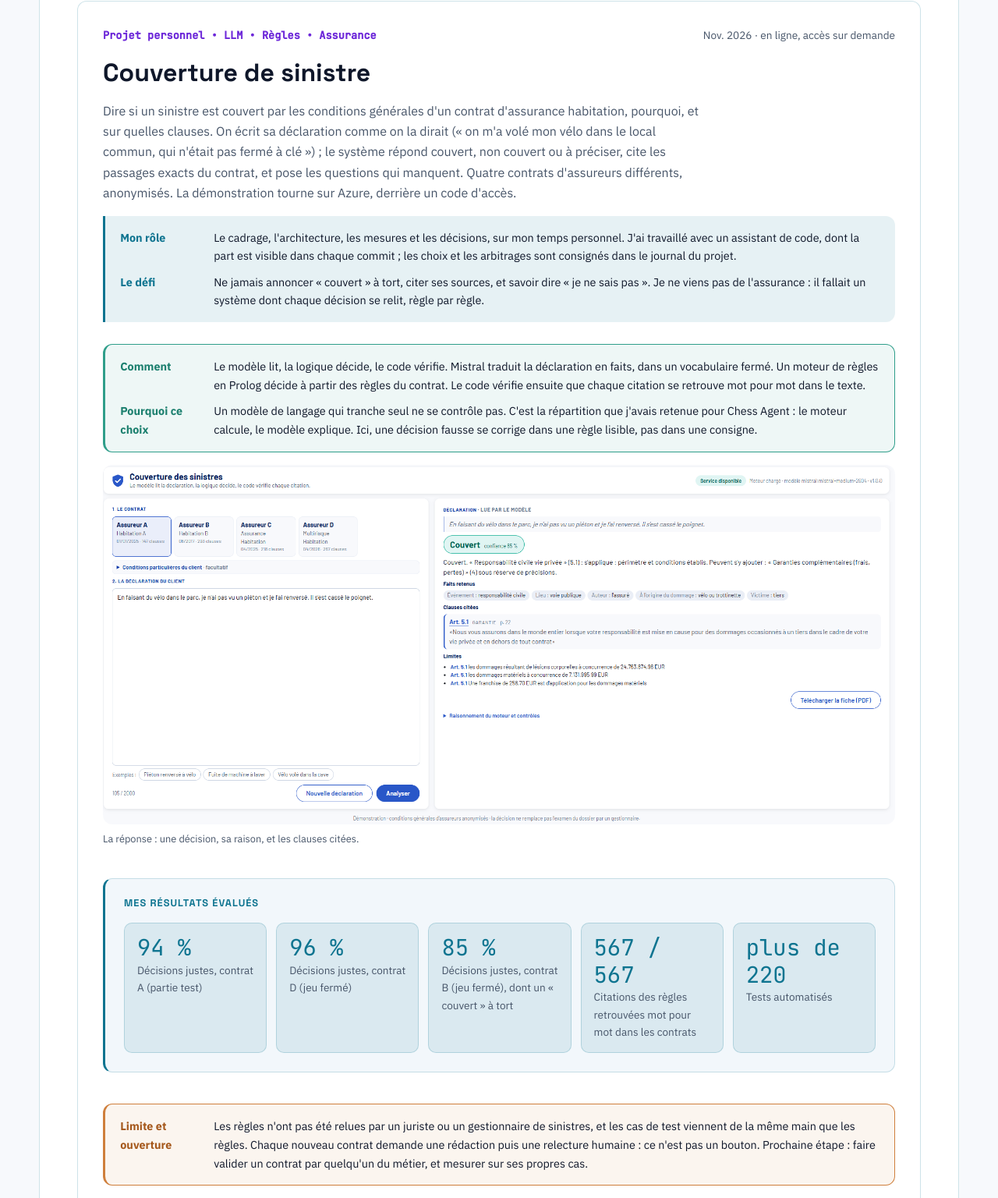
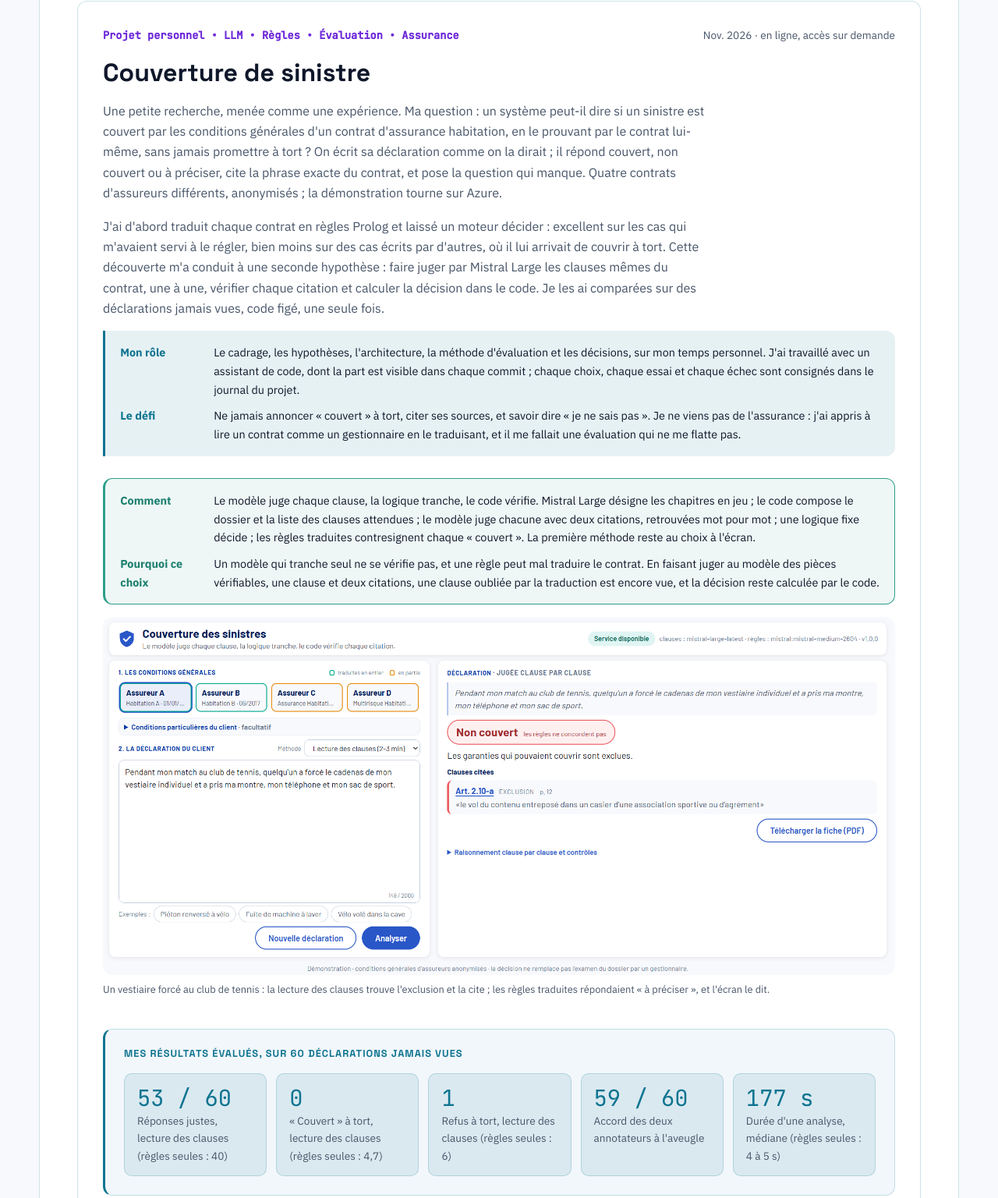
Before and after one commit to gonzalezcourrier34-glitch/gonzalezcourrier34-glitch.github.io, a plain HTML site: page index.html in a window 1280 px wide. Shown: the part 5860-7396 px from the top of the page at 78% size. Drawn offline with Linux system fonts and the light colour scheme.

Commit message:
Couverture de sinistre : la recherche en deux hypothèses, chiffres du jeu « cinq »
Co-Authored-By: Claude Opus 5.5 <noreply@anthropic.com>
Claude-Session: https://claude.ai/code/session_01E7UMt8md5apx6Rwf6nMozD

```diff
--- a/index.html
+++ b/index.html
@@ -353,49 +353,67 @@
             <article class="project-card featured" aria-labelledby="couverture-title">
 
                 <div class="project-top">
-                    <span class="project-type">Projet personnel • LLM • Règles • Assurance</span>
+                    <span class="project-type">Projet personnel • LLM • Règles • Évaluation • Assurance</span>
                     <span class="project-status">Nov. 2026 · en ligne, accès sur demande</span>
                 </div>
 
                 <h3 id="couverture-title">Couverture de sinistre</h3>
 
                 <p>
-                    Dire si un sinistre est couvert par les conditions générales d'un contrat
-                    d'assurance habitation, pourquoi, et sur quelles clauses. On écrit sa
-                    déclaration comme on la dirait (« on m'a volé mon vélo dans le local commun,
-                    qui n'était pas fermé à clé ») ; le système répond couvert, non couvert ou
-                    à préciser, cite les passages exacts du contrat, et pose les questions qui
-                    manquent. Quatre contrats d'assureurs différents, anonymisés. La démonstration
-                    tourne sur Azure, derrière un code d'accès.
+                    Une petite recherche, menée comme une expérience. Ma question : un système peut-il dire
+                    si un sinistre est couvert par les conditions générales d'un contrat d'assurance
+                    habitation, en le prouvant par le contrat lui-même, sans jamais promettre à tort ?
+                    On écrit sa déclaration comme on la dirait ; il répond couvert, non couvert ou à
+                    préciser, cite la phrase exacte du contrat, et pose la question qui manque. Quatre
+                    contrats d'assureurs différents, anonymisés ; la démonstration tourne sur Azure.
+                </p>
+                <p>
+                    J'ai d'abord traduit chaque contrat en règles Prolog et laissé un moteur décider :
+                    excellent sur les cas qui m'avaient servi à le régler, bien moins sur des cas écrits par
+                    d'autres, où il lui arrivait de couvrir à tort. Cette découverte m'a conduit à une
+                    seconde hypothèse : faire juger par Mistral Large les clauses mêmes du contrat, une à une,
+                    vérifier chaque citation et calculer la décision dans le code. Je les ai comparées sur
+                    des déclarations jamais vues, code figé, une seule fois.
                 </p>
 
                 <dl class="facts">
-                    <div><dt>Mon rôle</dt><dd>Le cadrage, l'architecture, les mesures et les décisions, sur mon temps personnel. J'ai travaillé avec un assistant de code, dont la part est visible dans chaque commit ; les choix et les arbitrages sont consignés dans le journal du projet.</dd></div>
-                    <div><dt>Le défi</dt><dd>Ne jamais annoncer « couvert » à tort, citer ses sources, et savoir dire « je ne sais pas ». Je ne viens pas de l'assurance : il fallait un système dont chaque décision se relit, règle par règle.</dd></div>
+                    <div><dt>Mon rôle</dt><dd>Le cadrage, les hypothèses, l'architecture, la méthode d'évaluation et les décisions, sur mon temps personnel. J'ai travaillé avec un assistant de code, dont la part est visible dans chaque commit ; chaque choix, chaque essai et chaque échec sont consignés dans le journal du projet.</dd></div>
+                    <div><dt>Le défi</dt><dd>Ne jamais annoncer « couvert » à tort, citer ses sources, et savoir dire « je ne sais pas ». Je ne viens pas de l'assurance : j'ai appris à lire un contrat comme un gestionnaire en le traduisant, et il me fallait une évaluation qui ne me flatte pas.</dd></div>
                 </dl>
                 <dl class="facts facts-comment">
-                    <div><dt>Comment</dt><dd>Le modèle lit, la logique décide, le code vérifie. Mistral traduit la déclaration en faits, dans un vocabulaire fermé. Un moteur de règles en Prolog décide à partir des règles du contrat. Le code vérifie ensuite que chaque citation se retrouve mot pour mot dans le texte.</dd></div>
-                    <div><dt>Pourquoi ce choix</dt><dd>Un modèle de langage qui tranche seul ne se contrôle pas. C'est la répartition que j'avais retenue pour Chess Agent : le moteur calcule, le modèle explique. Ici, une décision fausse se corrige dans une règle lisible, pas dans une consigne.</dd></div>
+                    <div><dt>Comment</dt><dd>Le modèle juge chaque clause, la logique tranche, le code vérifie. Mistral Large désigne les chapitres en jeu ; le code compose le dossier et la liste des clauses attendues ; le modèle juge chacune avec deux citations, retrouvées mot pour mot ; une logique fixe décide ; les règles traduites contresignent chaque « couvert ». La première méthode reste au choix à l'écran.</dd></div>
+                    <div><dt>Pourquoi ce choix</dt><dd>Un modèle qui tranche seul ne se vérifie pas, et une règle peut mal traduire le contrat. En faisant juger au modèle des pièces vérifiables, une clause et deux citations, une clause oubliée par la traduction est encore vue, et la décision reste calculée par le code.</dd></div>
                 </dl>
 
                 <figure class="project-media wide">
-                    <img src="img/couverture_reponse.png" alt="L'écran de réponse : la décision, la raison, les clauses citées avec leur article, et les questions à préciser" width="1898" height="862" loading="lazy">
-                    <figcaption>La réponse : une décision, sa raison, et les clauses citées.</figcaption>
+                    <img src="img/couverture_clauses.png" alt="La réponse de la lecture des clauses à un vol dans un vestiaire de club de tennis : non couvert, l'exclusion du contrat citée mot pour mot, et le désaccord avec les règles affiché" width="1906" height="861" loading="lazy">
+                    <figcaption>Un vestiaire forcé au club de tennis : la lecture des clauses trouve l'exclusion et la cite ; les règles traduites répondaient « à préciser », et l'écran le dit.</figcaption>
                 </figure>
 
                 <section class="results" aria-label="Mes résultats évalués">
-                    <h4>Mes résultats évalués</h4>
+                    <h4>Mes résultats évalués, sur 60 déclarations jamais vues</h4>
                     <dl class="metrics">
-                        <div><dt>Décisions justes, contrat A (partie test)</dt><dd>94&nbsp;%</dd></div>
-                        <div><dt>Décisions justes, contrat D (jeu fermé)</dt><dd>96&nbsp;%</dd></div>
-                        <div><dt>Décisions justes, contrat B (jeu fermé), dont un « couvert » à tort</dt><dd>85&nbsp;%</dd></div>
-                        <div><dt>Citations des règles retrouvées mot pour mot dans les contrats</dt><dd>567 / 567</dd></div>
-                        <div><dt>Tests automatisés</dt><dd>plus de 220</dd></div>
+                        <div><dt>Réponses justes, lecture des clauses (règles seules : 40)</dt><dd>53 / 60</dd></div>
+                        <div><dt>« Couvert » à tort, lecture des clauses (règles seules : 4,7)</dt><dd>0</dd></div>
+                        <div><dt>Refus à tort, lecture des clauses (règles seules : 6)</dt><dd>1</dd></div>
+                        <div><dt>Accord des deux annotateurs à l'aveugle</dt><dd>59 / 60</dd></div>
+                        <div><dt>Durée d'une analyse, médiane (règles seules : 4 à 5&nbsp;s)</dt><dd>177&nbsp;s</dd></div>
                     </dl>
                 </section>
                 <dl class="facts facts-limit">
-                    <div class="limit"><dt>Limite et ouverture</dt><dd>Les règles n'ont pas été relues par un juriste ou un gestionnaire de sinistres, et les cas de test viennent de la même main que les règles. Chaque nouveau contrat demande une rédaction puis une relecture humaine : ce n'est pas un bouton. Prochaine étape : faire valider un contrat par quelqu'un du métier, et mesurer sur ses propres cas.</dd></div>
+                    <div class="limit"><dt>Limite et ouverture</dt><dd>Les réponses attendues viennent d'annotateurs automatiques qui s'accordent, pas d'un juriste ; vingt cas par contrat, c'est peu. La seconde méthode n'a pas encore été mesurée seule, sans la contresignature des règles : c'est elle qui dirait si un contrat nouveau peut se passer de traduction. Prochaine étape : un contrat jamais traduit, et un jeu relu par quelqu'un du métier.</dd></div>
                 </dl>
+
+                <div class="axes">
+                    <h4>Conduite de la recherche</h4>
+                    <ol>
+                        <li><strong>Question</strong> Dire si un sinistre est couvert, en le prouvant par le contrat, sans jamais promettre à tort. J'ai fixé avant de construire l'ordre des erreurs : un « couvert » à tort d'abord, un refus à tort ensuite, une question de trop en dernier.</li>
+                        <li><strong>Évaluation</strong> Cinq jeux de soixante déclarations, écrits par des agents qui n'avaient lu que les contrats, avec un second avis indépendant et un arbitrage sur le texte. Code figé, une mesure par jeu, chiffres écrits tels quels. Un critère écrit avant chaque essai.</li>
+                        <li><strong>Première hypothèse</strong> Le modèle lit la déclaration, un moteur Prolog décide sur des règles traduites. 90 à 100&nbsp;% sur les cas de réglage ; 38 sur 60 et 7 « couvert » à tort sur un jeu neuf. La preuve était celle de la règle.</li>
+                        <li><strong>Seconde hypothèse</strong> Le modèle juge chaque clause du texte même, le code tranche et vérifie. Sur le dernier jeu neuf : 53 sur 60 contre 40, aucun « couvert » à tort contre 4,7.</li>
+                        <li><strong>Contrôle</strong> Deux façons de relire les refus ont été essayées puis retirées : elles faisaient perdre plus de refus justes qu'elles n'en corrigeaient. En ligne : 50 analyses par jour, l'analyse suivie à l'écran, la méthode au choix.</li>
+                    </ol>
+                </div>
 
                 <ul class="tags" aria-label="Technologies">
                     <li>Mistral</li><li>SWI-Prolog</li><li>FastAPI</li><li>Angular</li><li>SQLite</li>
@@ -404,6 +422,7 @@
 
                 <div class="project-links">
                     <a href="https://github.com/gonzalezcourrier34-glitch/couverture_sinistre" target="_blank" rel="noopener" aria-label="Code : Couverture de sinistre">Code →</a>
+                    <a href="https://github.com/gonzalezcourrier34-glitch/couverture_sinistre/blob/HEAD/docs/COMPRENDRE.md" target="_blank" rel="noopener" aria-label="L'enquête racontée : Couverture de sinistre">L'enquête racontée →</a>
                     <a href="https://github.com/gonzalezcourrier34-glitch/couverture_sinistre/blob/HEAD/docs/DEMARCHE.md" target="_blank" rel="noopener" aria-label="Journal du projet : Couverture de sinistre">Journal du projet →</a>
                 </div>
 
@@ -1120,6 +1139,7 @@
                         <li>Un bon score peut cacher un mauvais modèle. Sur le triage, mon premier modèle prédisait 94,5&nbsp;% des mots justes, mais ne trouvait la bonne priorité qu'une fois sur deux (51,8&nbsp;%, pour trois priorités). Le sous-triage et le F1 m'en disent bien plus.</li>
                         <li>Persévérer. La Base du triage peinait à finir ses réponses, et j'ai repris les données maintes et maintes fois. Quand elle a enfin terminé, j'ai surtout été soulagé.</li>
                         <li>L'usage réel corrige les jeux de test. Sur mes questions, 97,8&nbsp;% de pertinence. Sur celles des testeurs, 47&nbsp;% de réponses exactes : ils cherchaient aussi des lieux.</li>
+                        <li>Un jeu de test qui a servi à corriger ment. Sur Couverture de sinistre, mes règles faisaient 90 à 100&nbsp;% sur les cas qui m'avaient servi à les régler, et 38 sur 60 sur des cas écrits par d'autres. C'est cette découverte qui m'a fait changer d'hypothèse, et mesurer chaque tour sur un jeu neuf.</li>
                     </ul>
                 </div>
 
```
Also changed, not shown: img/couverture_clauses.png (added).
